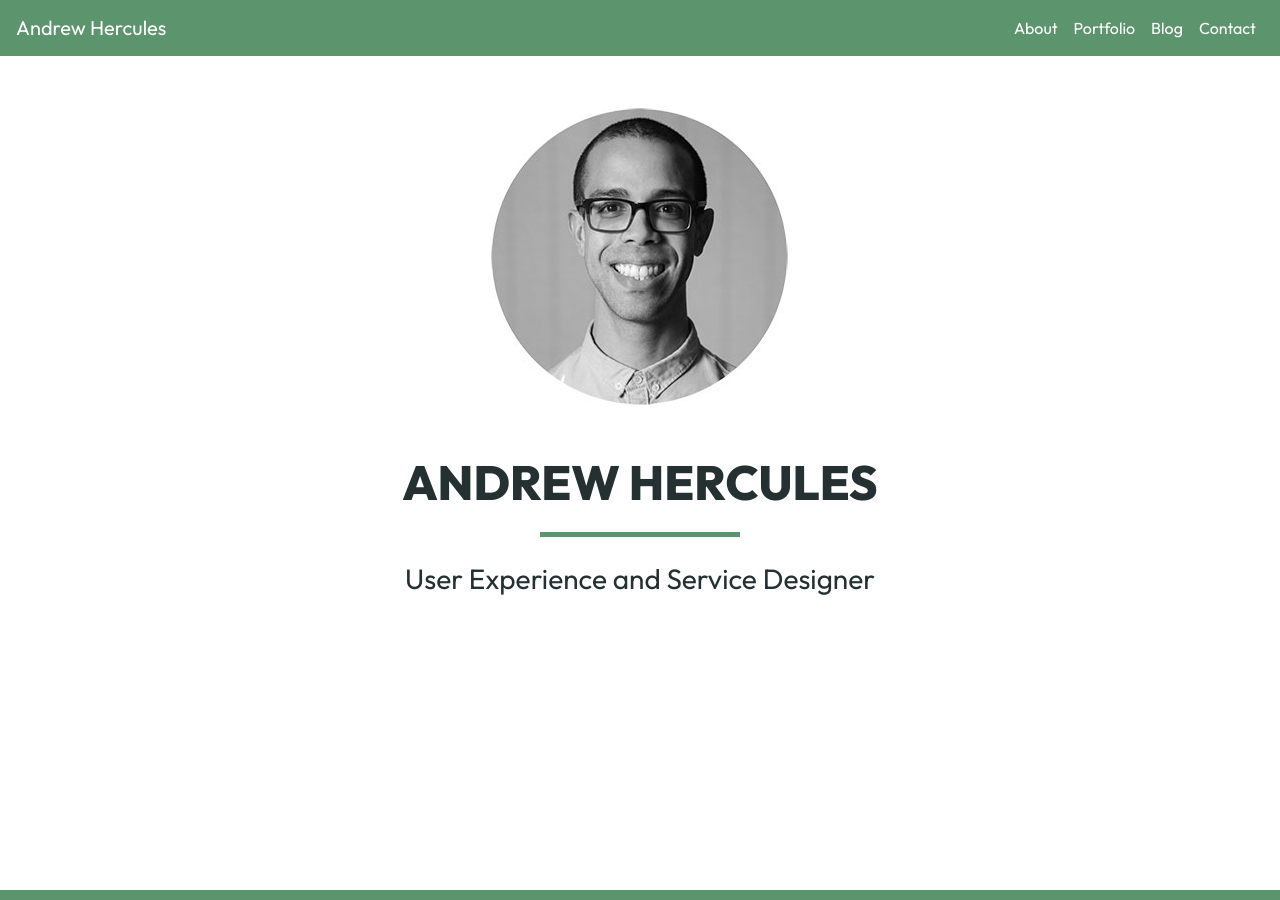
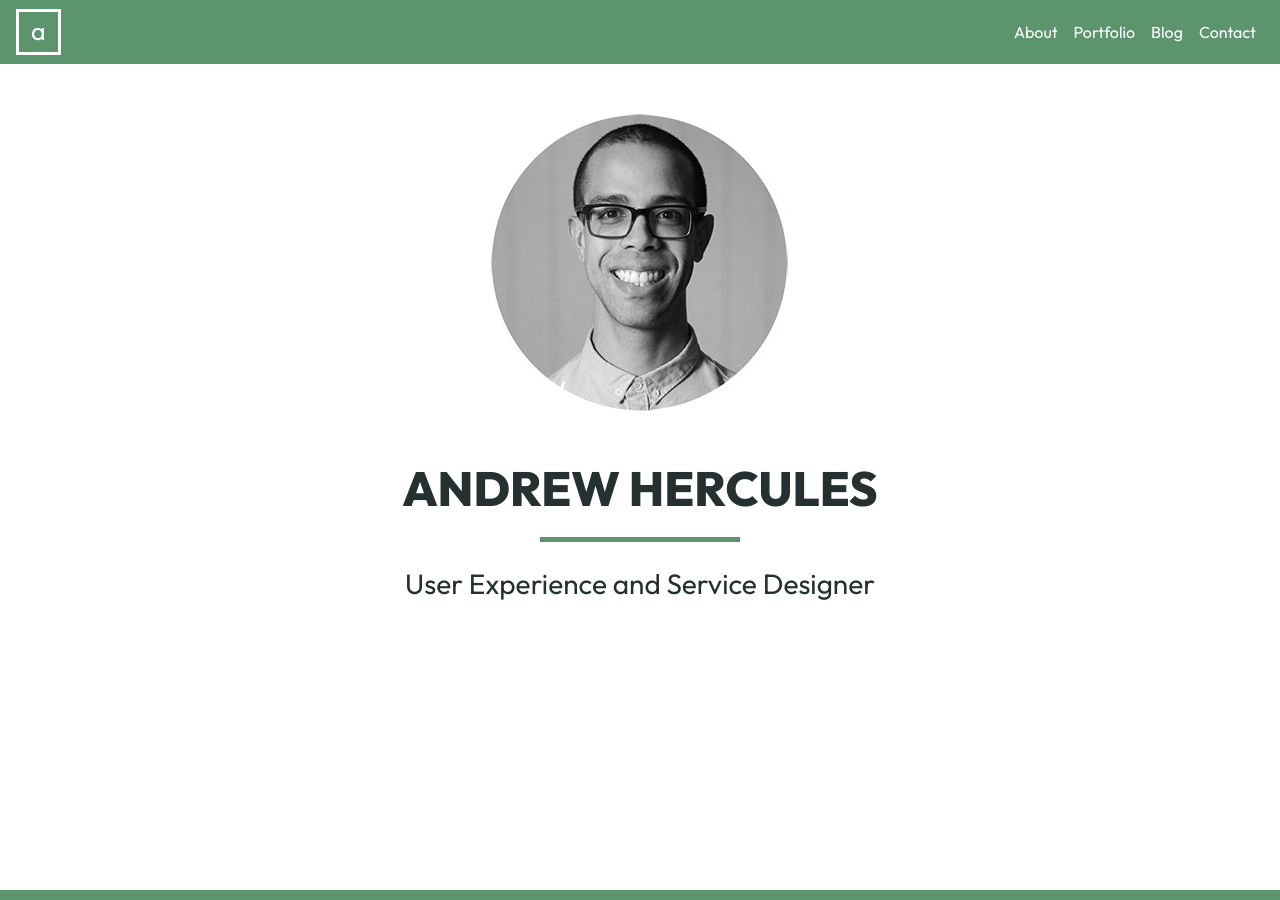
Before and after one commit to andrewhercules/andrewhercules.github.io, a Jekyll site: the page built from index.html, in a window 1280 px wide. Built offline with Jekyll 4.4.1, drawn with Linux system fonts in a browser that asks for light colours.

Commit message:
Updated navigation menu

```diff
--- a/_includes/navigation.html
+++ b/_includes/navigation.html
@@ -1,6 +1,10 @@
 <header>
-  <nav class="navbar navbar-expand-sm navbar-dark bg-blue">
-    <a class="navbar-brand" href="/">Andrew Hercules</a>
+  <nav class="navbar navbar-expand-sm navbar-dark bg-green mb-5">
+    <a class="navbar-brand" href="/">
+      <span id="ah-brand-logo">
+        a
+      </span>
+    </a>
     <button class="navbar-toggler" type="button" data-toggle="collapse" data-target="#navbarSupportedContent" aria-controls="navbarSupportedContent" aria-expanded="false" aria-label="Toggle navigation">
       <span class="navbar-toggler-icon"></span>
     </button>
--- a/_sass/_includes/navigation.scss
+++ b/_sass/_includes/navigation.scss
@@ -1,12 +1,16 @@
-header {
-  margin-bottom: 50px;
+.navbar-dark .navbar-nav .nav-link {
+  color: $white;
 }
 
-.navbar-dark .navbar-nav .nav-link {
-  color: #ffffff;
+.navbar-dark .navbar-nav .nav-link:hover {
+  color: $white;
+  text-decoration: underline;
 }
 
-.navbar-dark .navbar-brand:hover,
-.navbar-dark .navbar-nav .nav-link:hover {
-  color: $blue;
+#ah-brand-logo {
+  font-weight: 400;
+  color: $white;
+  border: 3px solid $white;
+  padding: 3px 12px 5px 12px;
+  font-size: 1.25em;
 }
--- a/_sass/base/global.scss
+++ b/_sass/base/global.scss
@@ -13,7 +13,7 @@ body {
   padding-bottom: 50px;
 }
 
-.bg-blue {
+.bg-green {
     background-color: $green;
 }
 
```
